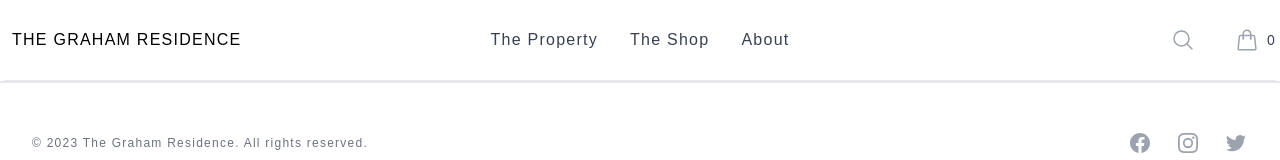
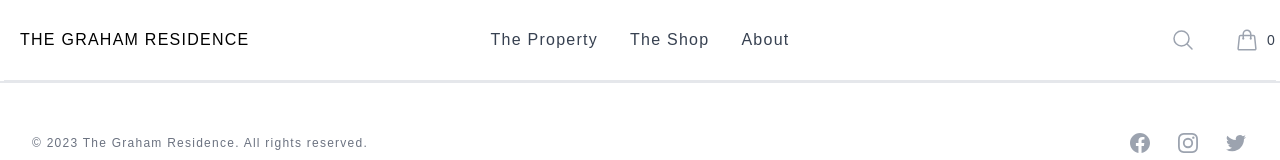
Before and after one commit to GruberI/graham-residence, a Next.js app in the folder graham-residence/: page / in a window 1280 px wide. Shown: the top 160 px of the page. Built offline with nearby package versions, Linux system fonts and the light colour scheme.

Commit message:
nav bar padding

```diff
--- a/graham-residence/src/components/Navbar.jsx
+++ b/graham-residence/src/components/Navbar.jsx
@@ -31,7 +31,7 @@ export default function Navigation() {
               {/* Company Name */}
               <div className="flex flex-1">
                 <a href="/shop">
-                  <p className="text-medium pl-2 sm:text-1xl">THE GRAHAM RESIDENCE</p>
+                  <p className="text-medium sm:pl-2 lg:px-4 sm:text-1xl">THE GRAHAM RESIDENCE</p>
                 </a>
               </div>
 
```
